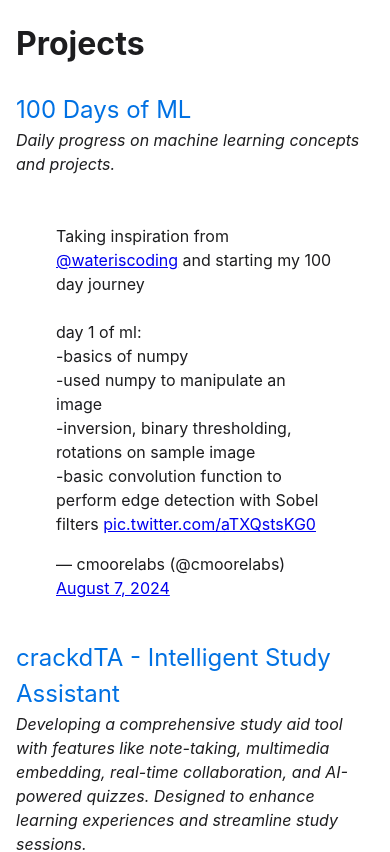
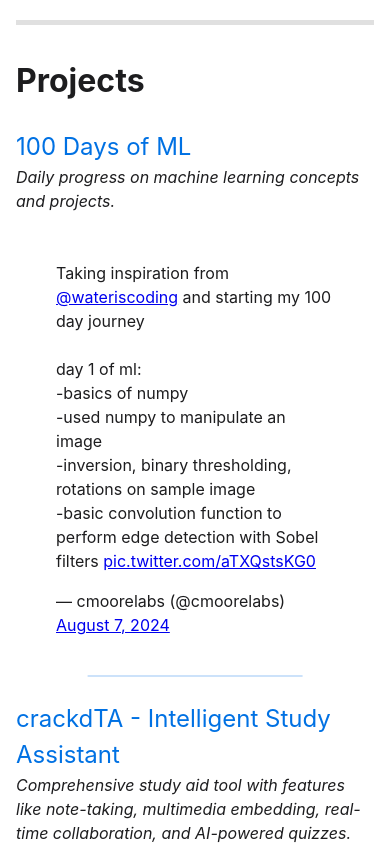
Before and after one commit to cmooredev/cmoorelabs-website, a Svelte app in the folder frontend/: page / in a window 390 px wide. Shown: the part 880-1732 px from the top of the page. Built offline with nearby package versions, Linux system fonts and the light colour scheme.

Commit message:
removed sections and reorganized remaining ones

```diff
--- a/frontend/src/App.svelte
+++ b/frontend/src/App.svelte
@@ -3,15 +3,15 @@
   import Home from "./components/Home.svelte";
   import Projects from "./components/Projects.svelte";
   import Experience from "./components/Experience.svelte";
-  import YouTube from "./components/YouTube.svelte";
   import Contact from "./components/Contact.svelte";
 </script>
 
 <main>
   <Nav />
   <Home />
+  <hr />
   <Projects />
-  <YouTube />
+  <hr />
   <Contact />
 </main>
 
@@ -30,6 +30,13 @@
     padding: 0 2rem;
   }
 
+  hr {
+    border: 0;
+    height: 5px;
+    background-color: #e0e0e0;
+    margin: 2rem 0;
+  }
+
   @media (max-width: 768px) {
     main {
       padding: 0 1rem;
--- a/frontend/src/components/Contact.svelte
+++ b/frontend/src/components/Contact.svelte
@@ -47,8 +47,8 @@
 
 <style>
   #contact {
-    margin-top: 4rem;
-    margin-bottom: 4rem;
+    margin-top: 1rem;
+    margin-bottom: 1rem;
     text-align: center;
     width: 100%;
   }
--- a/frontend/src/components/Projects.svelte
+++ b/frontend/src/components/Projects.svelte
@@ -15,7 +15,7 @@
       title: "crackdTA - Intelligent Study Assistant",
       url: "https://crackdta.com",
       description:
-        "Developing a comprehensive study aid tool with features like note-taking, multimedia embedding, real-time collaboration, and AI-powered quizzes. Designed to enhance learning experiences and streamline study sessions.",
+        "Comprehensive study aid tool with features like note-taking, multimedia embedding, real-time collaboration, and AI-powered quizzes.",
       tag: "personal",
     },
     {
@@ -27,10 +27,17 @@
         '<iframe width="560" height="315" src="https://www.youtube.com/embed/gz9-QhpwYTs?si=U1XJ-uDaeZSRryD-" title="YouTube video player" frameborder="0" allow="accelerometer; autoplay; clipboard-write; encrypted-media; gyroscope; picture-in-picture; web-share" referrerpolicy="strict-origin-when-cross-origin" allowfullscreen></iframe>',
     },
     {
-      title: "Discord Translation Bot",
-      url: "https://github.com/cmooredev/Translator",
-      description: "Multilingual communication facilitator",
+      title: "Multiplayer Browser Game",
+      url: "https://www.youtube.com/playlist?list=PLx9e6Ldz3n4kXS5h-oM8wm1TVw1mn9S8n",
+      description:
+        "Series on creating a multiplayer browser game using Svelte, Express, Socket.IO, and MongoDB.",
       tag: "personal",
+      youtubeEmbed:
+        '<iframe width="560" height="315" src="https://www.youtube.com/embed/videoseries?list=PLx9e6Ldz3n4kXS5h-oM8wm1TVw1mn9S8n" title="YouTube video player" frameborder="0" allow="accelerometer; autoplay; clipboard-write; encrypted-media; gyroscope; picture-in-picture" allowfullscreen></iframe>',
+      details: [
+        "Features include multiplayer sessions, game rooms for 2 players, and auto-matching.",
+        "Implements enemy waves, boss fights, weapon upgrades, and highscores.",
+      ],
     },
   ];
 
@@ -135,6 +142,23 @@
     margin-bottom: 1.5rem;
   }
 
+  li {
+    margin-bottom: 1.5rem;
+    padding-bottom: 1.5rem;
+    position: relative;
+  }
+
+  li:not(:last-child)::after {
+    content: "";
+    position: absolute;
+    bottom: 0;
+    left: 50%;
+    transform: translateX(-50%);
+    width: 60%;
+    height: 2px;
+    background-color: rgba(0, 113, 227, 0.2);
+  }
+
   a {
     color: #0071e3;
     text-decoration: none;
--- a/frontend/src/components/YouTube.svelte
+++ /dev/null
@@ -1,90 +0,0 @@
-<script>
-  let youtubeProjects = [
-    {
-      title:
-        "Building a Simple JavaScript Multiplayer Browser Game with Svelte and Socket.IO",
-      playlistId: "PLx9e6Ldz3n4kXS5h-oM8wm1TVw1mn9S8n",
-      description: [
-        "Series on creating a multiplayer browser game using Svelte for the frontend, Express and Socket.IO for real-time multiplayer, and MongoDB for data persistence.",
-        "Features include multiplayer sessions, game rooms for 2 players, and auto-matching.",
-        "Implements enemy waves, boss fights, weapon upgrades, and highscores.",
-      ],
-    },
-  ];
-</script>
-
-<section id="youtube">
-  <h2>Educational Content</h2>
-  {#each youtubeProjects as project}
-    <div class="youtube-project">
-      <h3>{project.title}</h3>
-      <div class="video-container">
-        <iframe
-          width="560"
-          height="315"
-          src="https://www.youtube.com/embed/videoseries?list={project.playlistId}"
-          title="YouTube video player"
-          frameborder="0"
-          allow="accelerometer; autoplay; clipboard-write; encrypted-media; gyroscope; picture-in-picture"
-          allowfullscreen
-        ></iframe>
-      </div>
-      <ul>
-        {#each project.description as point}
-          <li>{point}</li>
-        {/each}
-      </ul>
-    </div>
-  {/each}
-</section>
-
-<style>
-  #youtube {
-    margin-top: 2rem;
-  }
-
-  h2 {
-    font-size: 2rem;
-    margin-bottom: 2.5rem;
-  }
-
-  .youtube-project {
-    margin-bottom: 2rem;
-  }
-
-  h3 {
-    font-size: 1.5rem;
-    margin-bottom: 1rem;
-  }
-
-  .video-container {
-    display: flex;
-    justify-content: center;
-    margin-top: 1rem;
-    max-width: 560px;
-    margin-left: auto;
-    margin-right: auto;
-  }
-
-  .video-container iframe {
-    width: 100%;
-    aspect-ratio: 16 / 9;
-  }
-
-  ul {
-    list-style-type: disc;
-    padding-left: 20px;
-    margin-top: 1rem;
-  }
-
-  li {
-    margin-bottom: 0.5rem;
-  }
-
-  @media (max-width: 768px) {
-    h2 {
-      font-size: 2rem;
-      margin-bottom: 1.5rem;
-    }
-  }
-</style>
```
